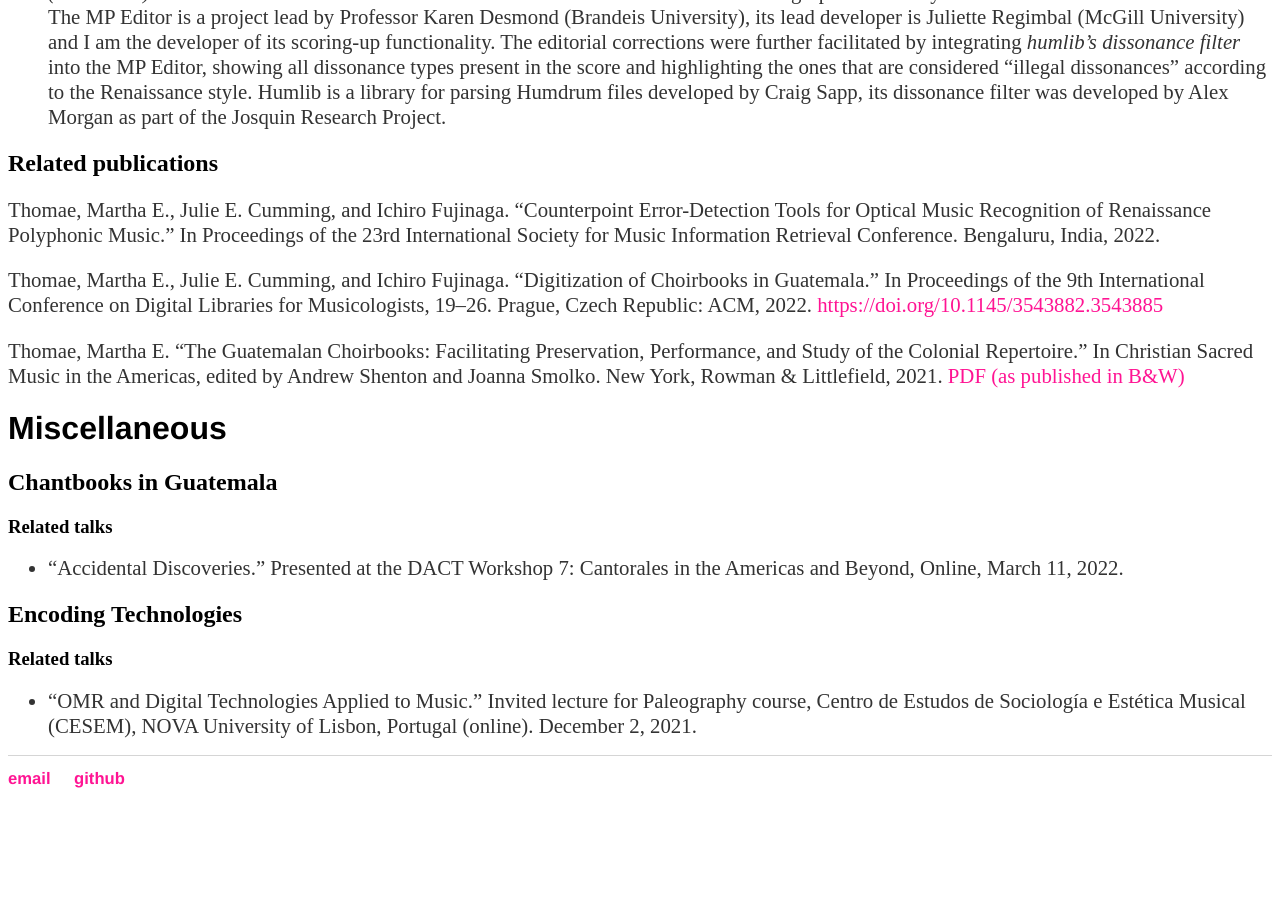
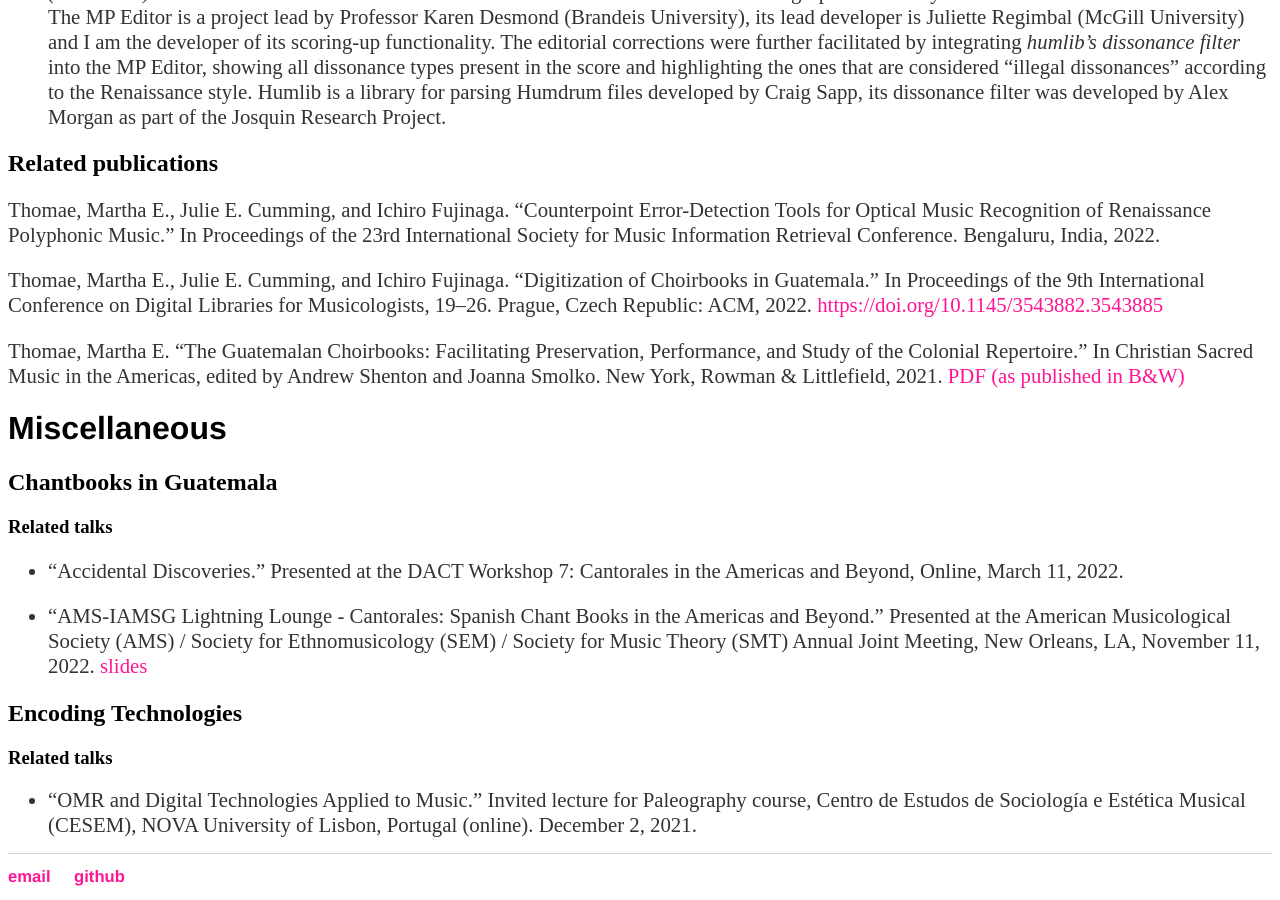
Before and after one commit to martha-thomae/martha-thomae.github.io, a Jekyll site: the page built from projects/index.md, in a window 1280 px wide and 900 px high, scrolled down 3420 px. Built offline with Jekyll 4.4.1, drawn with Linux system fonts in a browser that asks for light colours; before the commit the page ends 4221 px from its top, so only the background shows below that.

Commit message:
Update talksNeumes.yml

```diff
--- a/_data/talksNeumes.yml
+++ b/_data/talksNeumes.yml
@@ -1,2 +1,4 @@
 - name: '“Accidental Discoveries.” Presented at the DACT Workshop 7: Cantorales in the Americas and Beyond, Online, March 11, 2022.'
   link: /
+- name: '“AMS-IAMSG Lightning Lounge - Cantorales: Spanish Chant Books in the Americas and Beyond.” Presented at the American Musicological Society (AMS) / Society for Ethnomusicology (SEM) / Society for Music Theory (SMT) Annual Joint Meeting, New Orleans, LA, November 11, 2022.'
+  link: https://www.youtube.com/watch?v=bbVcJVP1Vog
```
